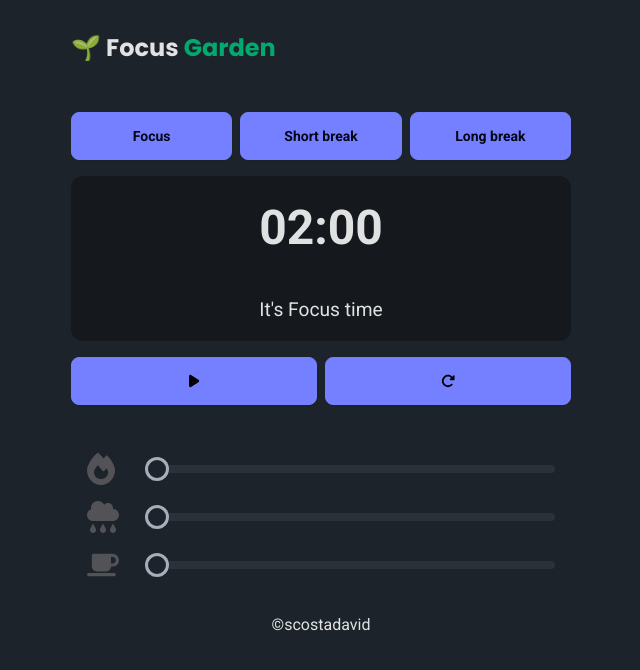
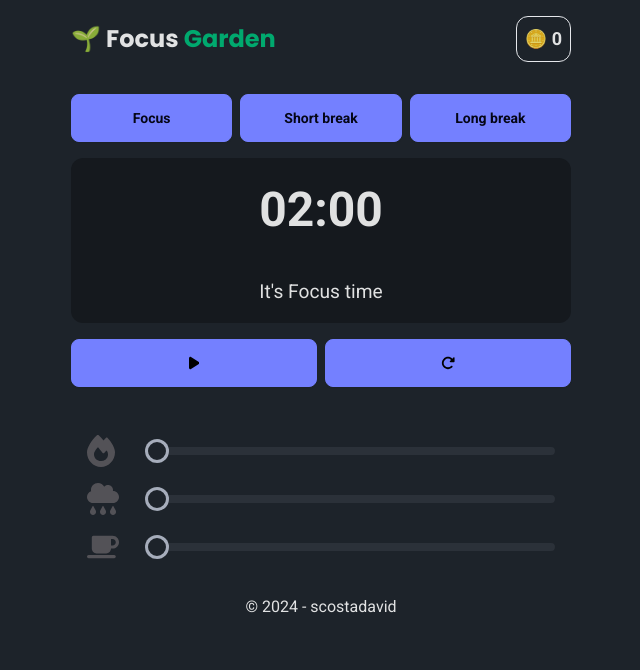
Before and after one commit to scostadavid/focus-nook, a Svelte app: page / in a window 1280 px wide. Shown: the top 670 px of the page, without its empty margins (319-959 px from the left). Built offline with nearby package versions, Linux system fonts and the light colour scheme.

Commit message:
feat: adding a small coin for something

```diff
--- a/src/Footer.svelte
+++ b/src/Footer.svelte
@@ -1,6 +1,6 @@
 <footer class="app__footer">
   <p>
-    &copy;<a href="https://scostadavid.github.io" target="_blank" rel="noreferrer noopener">scostadavid</a>
+    <a href="https://scostadavid.github.io" target="_blank" rel="noreferrer noopener">&copy; 2024 - scostadavid</a>
   </p>
 </footer>
 
--- a/src/Header.svelte
+++ b/src/Header.svelte
@@ -1,24 +1,22 @@
-<header class="my-4">
+<script>
+  import { coins } from "./context";
+</script>
+
+<header class="my-4 flex flex-row justify-between items-center self-center w-[500px]">
   <h1>🌱 Focus
     <span class="text-success">
       Garden
     </span>
   </h1>
   <nav class="header-configs">
-    <slot/>
+    <!-- <slot/> -->
+     <div class="border border-btn-primary rounded-xl p-2">
+       <p class="text-lg font-bold" title="{$coins} coins">🪙 {$coins}</p>
+     </div>
   </nav>
 </header>
 
 <style>
-  header {
-    display: flex;
-    justify-content: space-between;
-    align-self: center;
-    align-items: center;
-    height: 4rem;
-    width: 500px;
-  }
-
   h1 {
     font-size: 1.5rem;
     font-family: 'Poppins', sans-serif;
--- a/src/Timer.svelte
+++ b/src/Timer.svelte
@@ -1,5 +1,6 @@
 <script lang="ts">
   import { onMount, afterUpdate} from 'svelte';
+  import { coins } from './context';
 
   import Button from './Button.svelte';
   import TimerContent from './TimerContent.svelte';
@@ -64,10 +65,16 @@
     }
   }
 
-  const switchMode = (): void => {
+  function completePomodoroCycle() {
+    coins.update(n => n + 1);
+  }
+
+
+  function switchMode(): void {
     triggerAudio.play();
     if (timerCurrentMode === ModeState.FOCUS) {
       timerCurrentMode = ModeState.REST;
+      completePomodoroCycle();
       setup(SHORT_BREAK_MINUTES, timerCurrentMode);
       document.title = `(${timerTimelabel}) Focus Garden | ${modeLabel[timerCurrentMode]}`;
       triggerAction();
@@ -79,7 +86,7 @@
     return;
   };
 
-  const _tick = (): void => {
+  function _tick(): void {
     if (timerTargetSeconds <= 0) {
       switchMode();
       return;
--- /dev/null
+++ b/src/context.ts
@@ -0,0 +1,12 @@
+import {writable} from "svelte/store";
+
+function getInitialCoins() {
+  const savedCoins = localStorage.getItem('coins');
+  return savedCoins ? parseInt(savedCoins, 10) : 0;
+}
+
+export const coins = writable(getInitialCoins());
+
+coins.subscribe((value) => {
+  localStorage.setItem('coins', value);
+});
```
Also changed, not shown: 1 other file (tests, documents, lock files or other folders).
